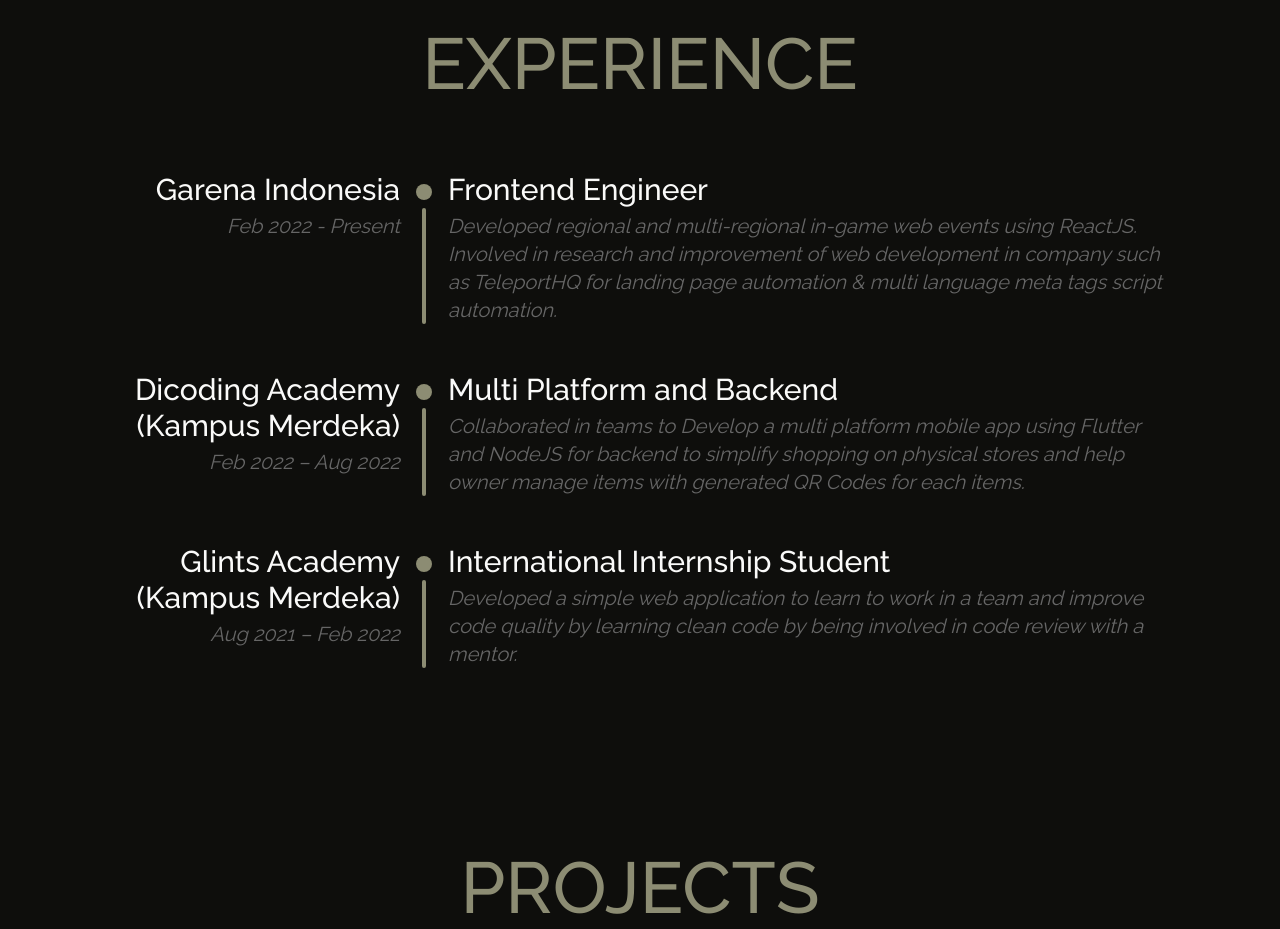
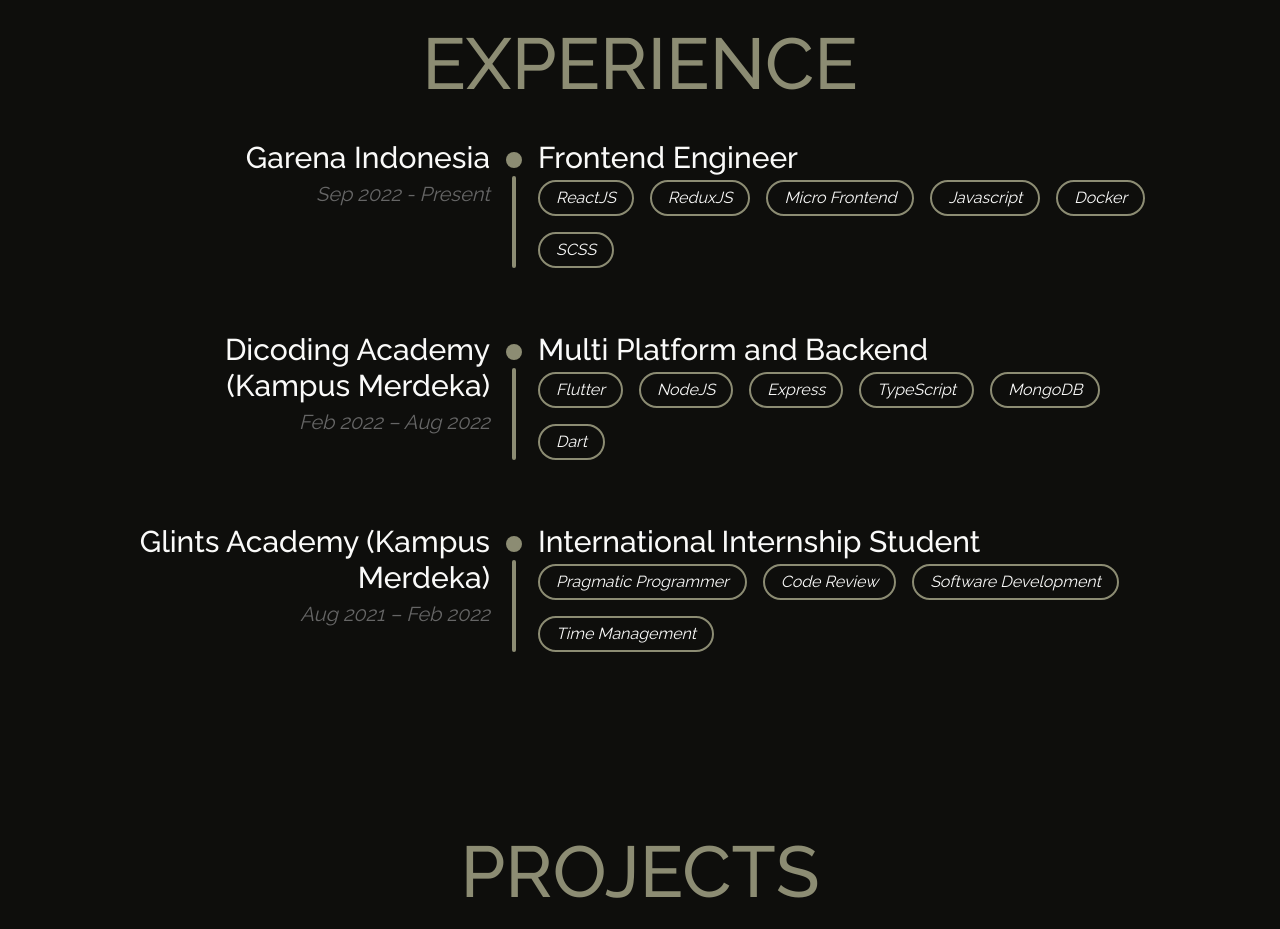
Before and after one commit to ryanadiputraa/portfolio, a Next.js app: page / in a window 1280 px wide. Shown: the part 1580-2509 px from the top of the page. Built offline with nearby package versions, Linux system fonts and the light colour scheme.

Commit message:
refactor: experience section

```diff
--- a/app/components/about.tsx
+++ b/app/components/about.tsx
@@ -10,30 +10,27 @@
   company: string;
   time: string;
   position: string;
-  description: string;
+  skills: string[];
 }
 
 const experiences: Experience[] = [
   {
     company: 'Garena Indonesia',
-    time: 'Feb 2022 - Present',
+    time: 'Sep 2022 - Present',
     position: 'Frontend Engineer',
-    description:
-      'Developed regional and multi-regional in-game web events using ReactJS. Involved in research and improvement of web development in company such as TeleportHQ for landing page automation & multi language meta tags script automation.',
+    skills: ['ReactJS', 'ReduxJS', 'Micro Frontend', 'Javascript', 'Docker', 'SCSS'],
   },
   {
     company: 'Dicoding Academy (Kampus Merdeka)',
     time: 'Feb 2022 – Aug 2022',
     position: 'Multi Platform and Backend',
-    description:
-      'Collaborated in teams to Develop a multi platform mobile app using Flutter and NodeJS for backend to simplify shopping on physical stores and help owner manage items with generated QR Codes for each items.',
+    skills: ['Flutter', 'NodeJS', 'Express', 'TypeScript', 'MongoDB', 'Dart'],
   },
   {
     company: 'Glints Academy (Kampus Merdeka)',
     time: 'Aug 2021 – Feb 2022',
     position: 'International Internship Student',
-    description:
-      'Developed a simple web application to learn to work in a team and improve code quality by learning clean code by being involved in code review with a mentor.',
+    skills: ['Pragmatic Programmer', 'Code Review', 'Software Development', 'Time Management'],
   },
 ];
 
@@ -48,7 +45,7 @@
         or technologies while doing it.
       </p>
       <SubHeader title="EXPERIENCE" />
-      <div className="mb-24">
+      <div className="mb-24 flex flex-col gap-12">
         {experiences.map((experience) => (
           <ExperienceItem theme={theme} key={experience.time} experience={experience} />
         ))}
@@ -59,10 +56,8 @@
 
 function ExperienceItem({ theme, experience }: { theme: Theme; experience: Experience }): React.ReactNode {
   return (
-    <div className="flex flex-col sm:flex-row justify-between gap-4 py-2 sm:px-24">
-      <ul className="mt-8">
-        <li className="flex gap-4">
-          <div className="flex flex-col items-end flex-[2] text-right gap-1">
+    <div className="flex justify-between gap-4 py-2 sm:px-24">
+      <div className="flex flex-col items-end flex-[3] text-right gap-1">
         <span className={`${theme === 'light' ? 'text-black' : 'text-white'} text-xl sm:text-3xl font-medium`}>
           {experience.company}
         </span>
@@ -73,13 +68,22 @@
         <div className="flex-grow w-1 rounded-full bg-accent" />
       </div>
       <div className="flex flex-col flex-[5] gap-1">
-            <span className={`${theme === 'light' ? 'text-black' : 'text-white'} text-xl sm:text-3xl font-medium`}>
+        <span className={`${theme === 'light' ? 'text-black' : 'text-white'} text-lg sm:text-3xl font-medium`}>
           {experience.position}
         </span>
-            <p className="italic text-base sm:text-xl text-light-grey">{experience.description}</p>
+        <div className="flex flex-wrap gap-2 sm:gap-4 italic">
+          {experience.skills.map((skill) => (
+            <div
+              key={skill}
+              className={`${
+                theme === 'light' ? 'text-black' : 'text-white'
+              } border-2 border-accent py-1 px-4 rounded-full text-xs sm:text-base`}
+            >
+              {skill}
             </div>
-        </li>
-      </ul>
+          ))}
+        </div>
+      </div>
     </div>
   );
 }
```
Lines whose indentation alone changed are shown as unchanged.
